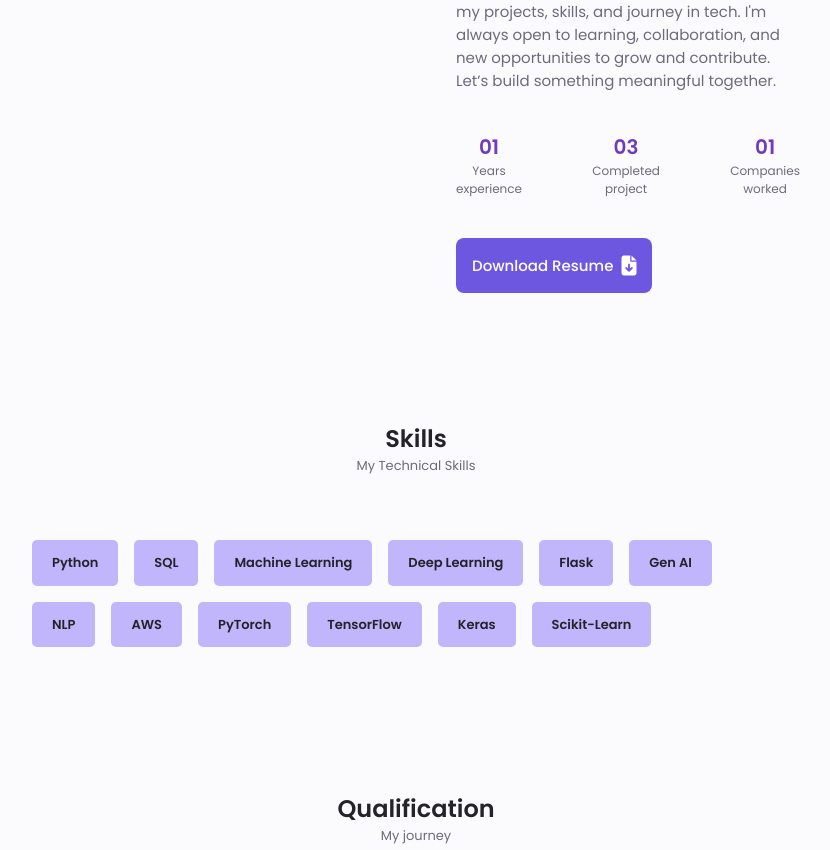
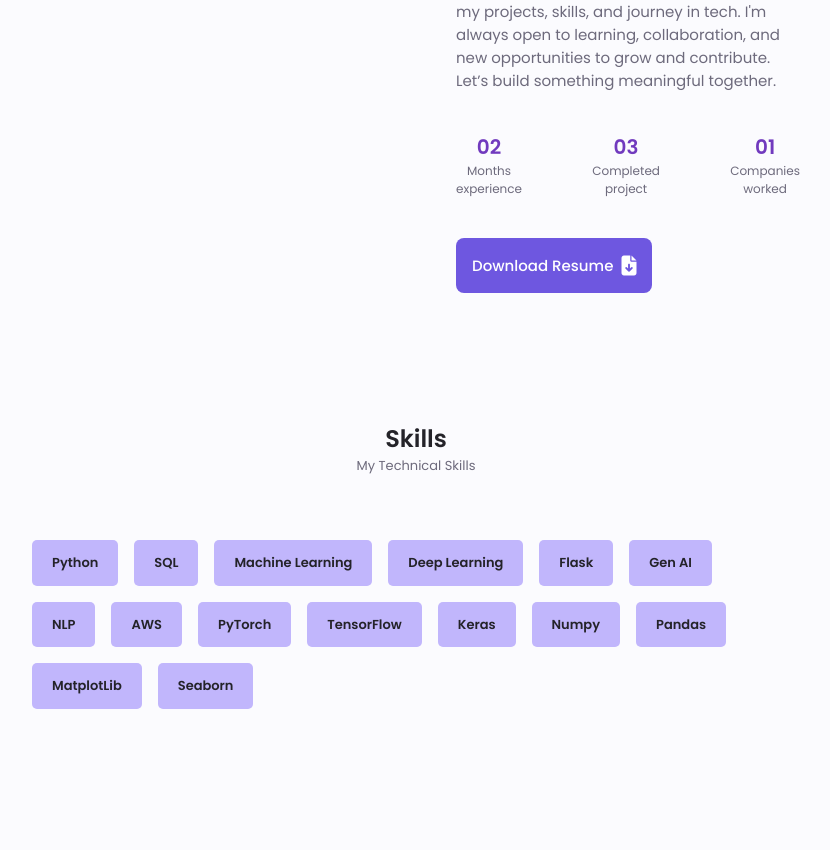
Before and after one commit to AryanWarjurkar/Responsive-Portfolio-Project, a plain HTML site: page index.html in a window 1280 px wide. Shown: the part 1081-1931 px from the top of the page, without its empty margins (224-1054 px from the left). Drawn offline with Linux system fonts and the light colour scheme.

Commit message:
File updated

```diff
--- a/index.html
+++ b/index.html
@@ -160,9 +160,9 @@
 
             <div class="about-info">
               <div>
-                <span class="about-info-title">01</span>
+                <span class="about-info-title">02</span>
                 <span class="about-info-name"
-                  >Years <br />
+                  >Months <br />
                   experience</span
                 >
               </div>
@@ -213,7 +213,10 @@
           <div class="skills-name">PyTorch</div>
           <div class="skills-name">TensorFlow</div>
           <div class="skills-name">Keras</div>
-          <div class="skills-name">Scikit-Learn</div>
+          <div class="skills-name">Numpy</div>
+          <div class="skills-name">Pandas</div>
+          <div class="skills-name">MatplotLib</div>
+          <div class="skills-name">Seaborn</div>
         </div>
       </section>
       <section class="qualification section">
```
